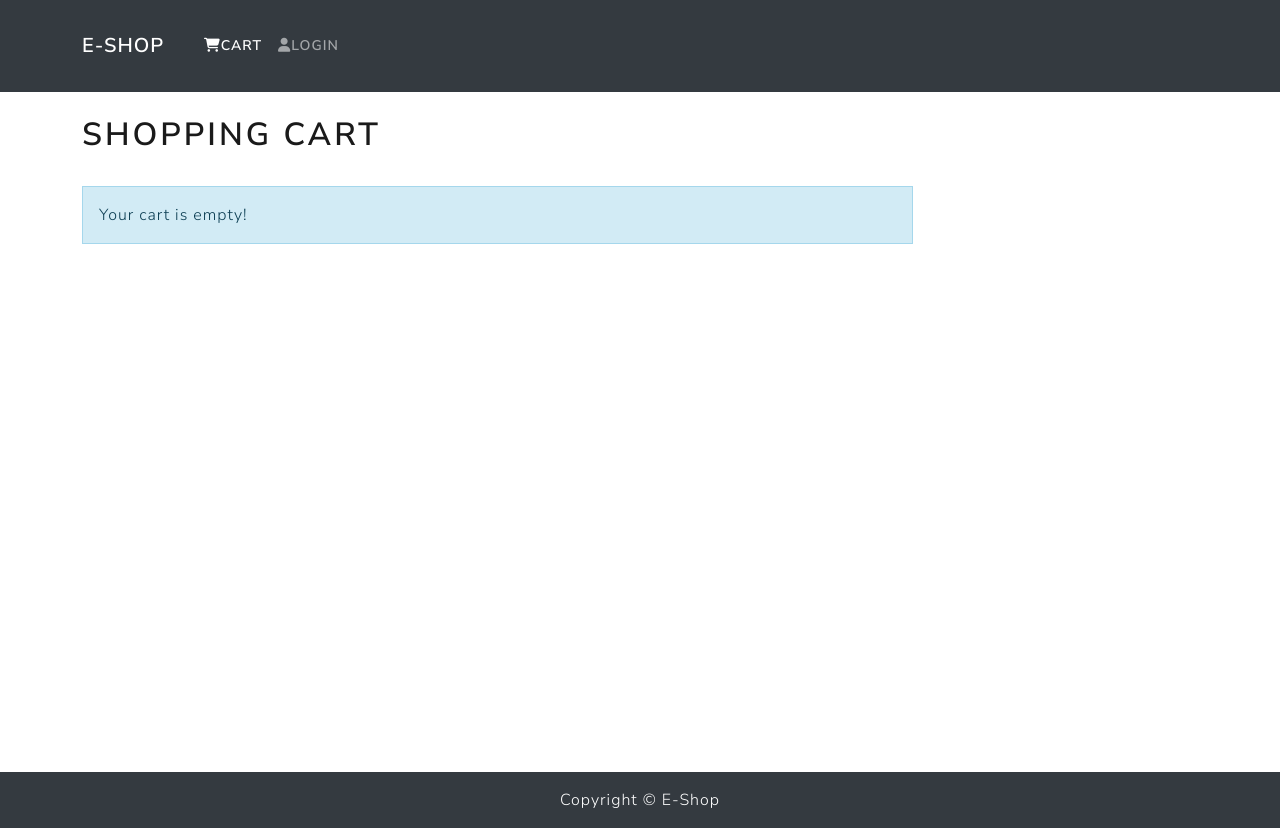
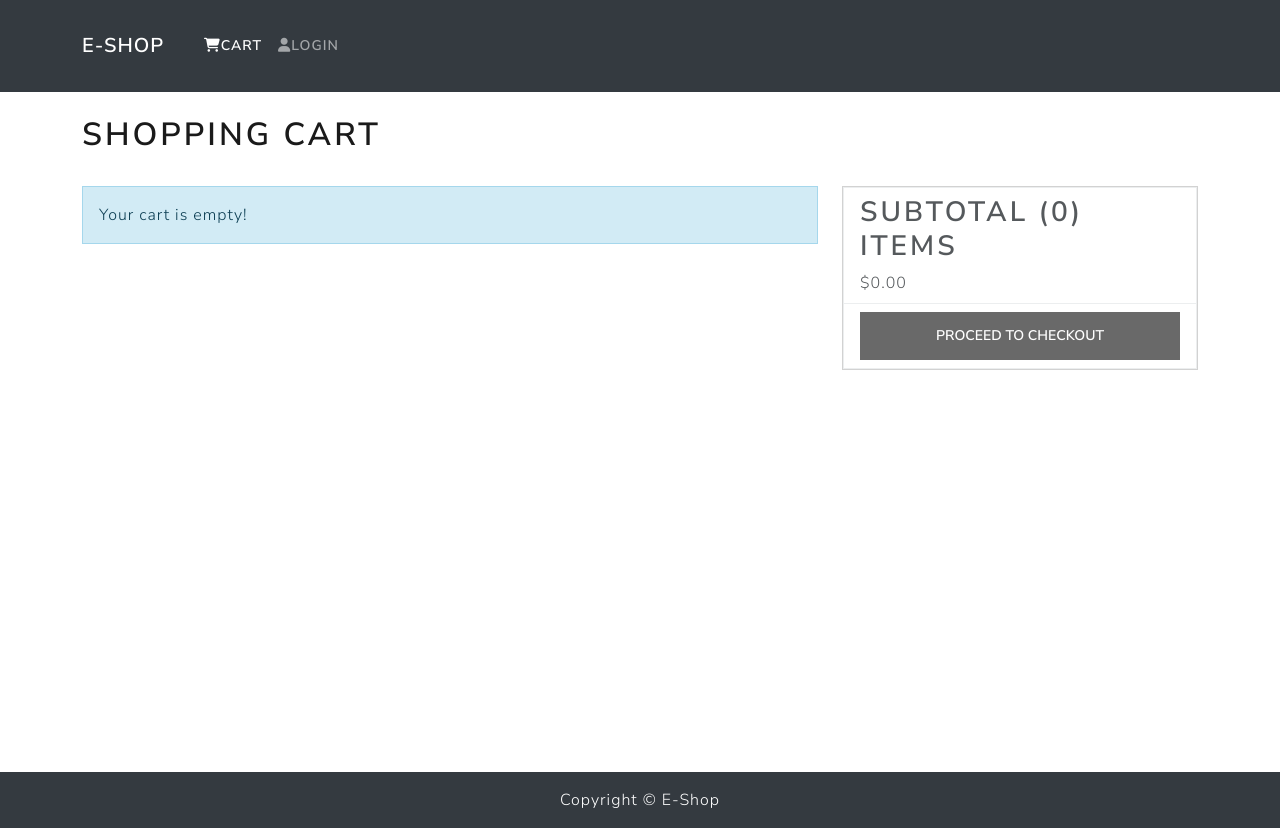
Before and after one commit to hasssan-hasssan/Django-React-Shop-Tutorial, a React (Create React App) app in the folder frontend/: page /cart in a window 1280 px wide. Built offline with nearby package versions, Linux system fonts and the light colour scheme.

Commit message:
Ch04-L08-TotalCart

```diff
--- a/frontend/src/screens/CartScreen.js
+++ b/frontend/src/screens/CartScreen.js
@@ -1,17 +1,22 @@
 import React from 'react'
 import { useSelector, useDispatch } from 'react-redux'
 import { decreaseQty, increaseQty, removeItem } from '../redux/features/Cart/cartSlice'
-import { Row, Col, ListGroup, Image, ButtonGroup, Button, Form } from 'react-bootstrap'
-import { Link } from 'react-router-dom'
+import { Row, Col, ListGroup, Image, ButtonGroup, Button, Form, Card } from 'react-bootstrap'
+import { Link, useNavigate } from 'react-router-dom'
 import Message from '../components/Message'
 
 function CartScreen() {
     const dispatch = useDispatch()
+    const navigate = useNavigate()
     const { cartItems } = useSelector(state => state.cart)
+
+    const checkoutHandler = () => {
+        navigate('/login?redirect=shipping')
+    }
     return (
         <Row>
-            <Col md={9}>
-                <h1 className='py-4'>shopping cart</h1>
+            <h1 className='py-4'>shopping cart</h1>
+            <Col md={8}>
                 {cartItems.length === 0 ? (
                     <Message variant='info' text='Your cart is empty!' />
                 ) : (
@@ -65,7 +70,26 @@ function CartScreen() {
                     </ListGroup>
                 )}
             </Col>
-            <Col></Col>
+            <Col md={4}>
+                <Card className='sticky-top'>
+                    <ListGroup>
+                        <ListGroup.Item>
+                            <h2>Subtotal ({cartItems.reduce((acc, item) => acc + item.qty, 0)}) items</h2>
+                            ${cartItems.reduce((acc, item) => acc + item.qty * item.price, 0).toFixed(2)}
+                        </ListGroup.Item>
+                        <ListGroup.Item>
+                            <Button
+                                type='button'
+                                className='btn-block w-100'
+                                disabled={cartItems.length === 0}
+                                onClick={checkoutHandler}
+                            >
+                                proceed to checkout
+                            </Button>
+                        </ListGroup.Item>
+                    </ListGroup>
+                </Card>
+            </Col>
         </Row>
     )
 }
```
